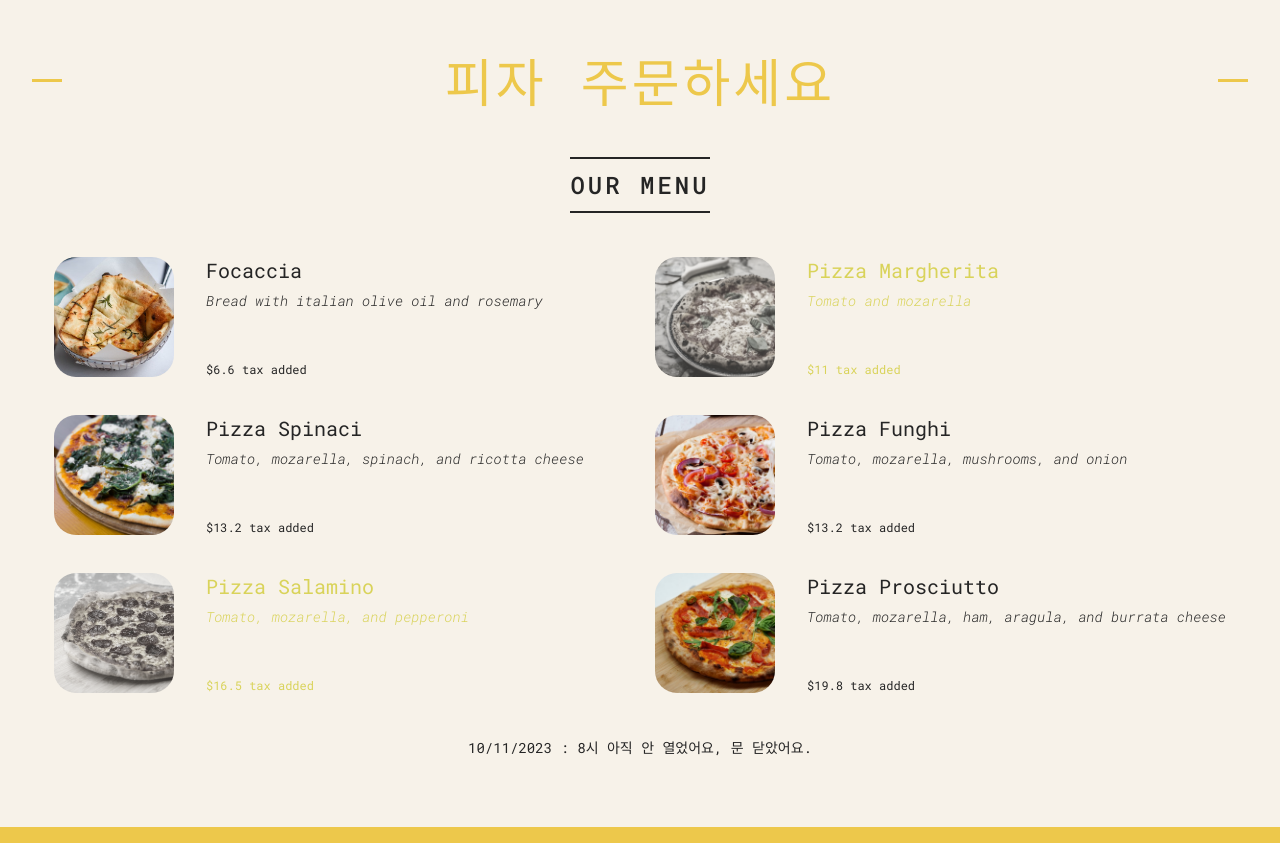
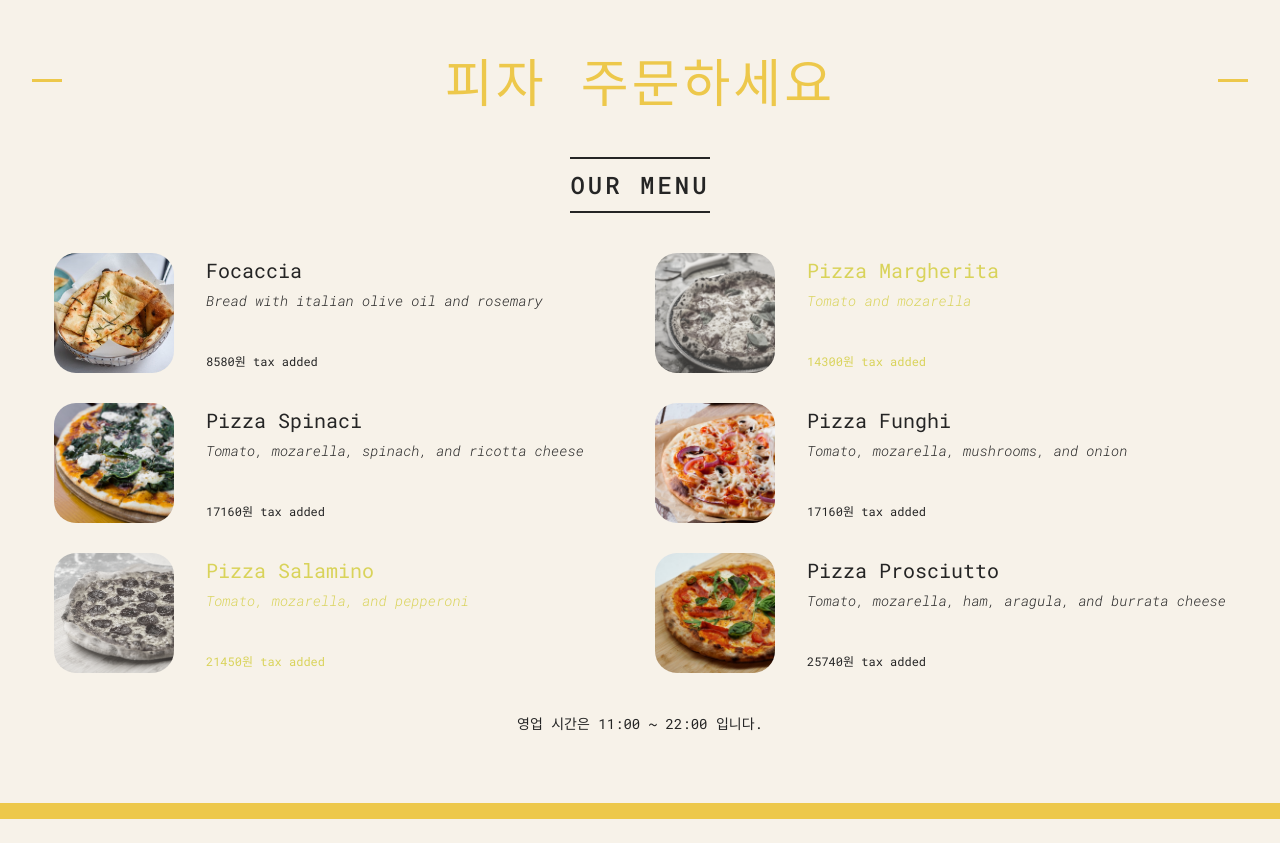
Before and after one commit to slow333/react-ex-ch01-basic, a React (Vite) app: page / in a window 1280 px wide. After the commit the page ends 819 px from the top, so only its background shows below. Built offline with nearby package versions, Linux system fonts and the light colour scheme.

Commit message:
ch01 pizza done

```diff
--- a/src/index.css
+++ b/src/index.css
@@ -144,11 +144,11 @@ body {
   font-size: 1.2rem;
 }
 
-.pizza .sold-out {
+.pizza.sold-out {
   color: #d9d35a;
 }
 
-.pizza .sold-out img {
+.pizza.sold-out img {
   filter: grayscale(90%);
   /*filter: grayscale();*/
   opacity: 0.8;
@@ -181,9 +181,14 @@ body {
 }
 
 .btn:hover {
-  background-color: #e9bb24;
+  background-color: #856c16;
 }
-
+.btn:disabled,
+.btn[disabled]{
+  /*border: 1px solid #999999;*/
+  background-color: #cccccc;
+  color: #666666;
+}
 /*
 SPACING SYSTEM (px)
 2 / 4 / 8 / 12 / 16 / 24 / 32 / 40 / 48 / 64 / 80 / 96 / 128
--- a/src/pizzaList/Footer/Footer.jsx
+++ b/src/pizzaList/Footer/Footer.jsx
@@ -1,15 +1,32 @@
+import React from "react";
+
 const Footer = () => {
 
    const hour = new Date().getHours();
+
    const openHour = 11;
    const closeHour = 22;
+   const isOpen = hour >= openHour && hour <= closeHour;
 
-   const isOpen = (hour >= openHour && hour <= closeHour)
-        ? "영업 중입니다." : "아직 안 열었어요, 문 닫았어요."
+   if(!isOpen) {
+      return (
+           <div className='footer order'>
+              영업 시간은 {openHour}:00 ~ {closeHour}:00 입니다.
+           </div>
+      )
+   }
 
    return (
         <footer className='footer'>
-           {new Date().toLocaleDateString()} : {hour}시  {isOpen}
+           {isOpen &&
+                <div className='order'>
+                   <div>
+                      영업 중입니다. {closeHour}:00에 닫어요.
+                   </div>
+                   <button className='btn' >주문하세요</button>
+                </div>
+           }
+
         </footer>
    );
 }
--- a/src/pizzaList/Menu/Menu.jsx
+++ b/src/pizzaList/Menu/Menu.jsx
@@ -4,14 +4,21 @@ import {getPizzaByName, getPizzaData} from "../PizzaData.js";
 
 const Menu = () => {
    const menu = getPizzaData()
+   const numMenu = menu.length
    const filter = getPizzaByName("Marghe")
 
    return (
        <main className='menu'>
           <h2>Our Menu</h2>
-          <div className='pizzas'>
-             <Pizza props={menu}/>
-          </div>
+          { numMenu > 0
+               ? <ul className='pizzas'>
+                  {menu.map(pizza =>
+                       <Pizza props={pizza} key={pizza.id}/>
+                  )}
+               </ul>
+               : <p>아직 가게 준비 중입니다. 다음 달에 열어요</p>
+          }
+
        </main>
    );
 }
--- a/src/pizzaList/Pizza.jsx
+++ b/src/pizzaList/Pizza.jsx
@@ -3,22 +3,19 @@ import React from 'react';
 const Pizza = ({props}) => {
 
    const taxPercent = 0.1
-   const total = (value) => (value + value*taxPercent)
+   const total = (value) => (value + value * taxPercent)
+
+   // if(props.soldOut) return null
+
    return (
-      <>
-         {props.map(pizza =>
-            <div className="pizza" key={pizza.id}>
-               <div className={pizza.soldOut ? 'sold-out' : ''}>
-                  <img src={pizza.photoName} alt={'pizza image'}/>
-               </div>
-               <div style={{alignContent: "start"}} className={pizza.soldOut ? 'sold-out' : ''}>
-                  <h3 key={pizza.name}>{pizza.name}</h3>
-                  <p>{pizza.ingredients}</p>
-                  <span>${total(pizza.price)} tax added</span>
-               </div>
-            </div>
-         )}
-      </>
+        <li className={`pizza ${props.soldOut && 'sold-out'}`}>
+              <img src={props.photoName} alt={'pizza image'}/>
+           <div>
+              <h3 key={props.name}>{props.name}</h3>
+              <p>{props.ingredients}</p>
+              <span>{total(props.price*1300)}원 tax added</span>
+           </div>
+        </li>
    );
 }
 
--- a/src/pizzaList/PizzaApp.jsx
+++ b/src/pizzaList/PizzaApp.jsx
@@ -2,14 +2,17 @@ import React from "react";
 import Header from "./Header/Header.jsx";
 import Menu from "./Menu/Menu.jsx";
 import Footer from "./Footer/Footer.jsx";
+import {getPizzaByName, getPizzaData} from "./PizzaData.js";
 
 function PizzaApp() {
+   const menu = getPizzaData()
+   const filter = getPizzaByName("Marghe")
 
    return (
        <div className='container'>
           <Header/>
-          <Menu/>
-          <Footer/>
+          <Menu pizzaList={menu}/>
+          <Footer />
        </div>
    );
 }
```
